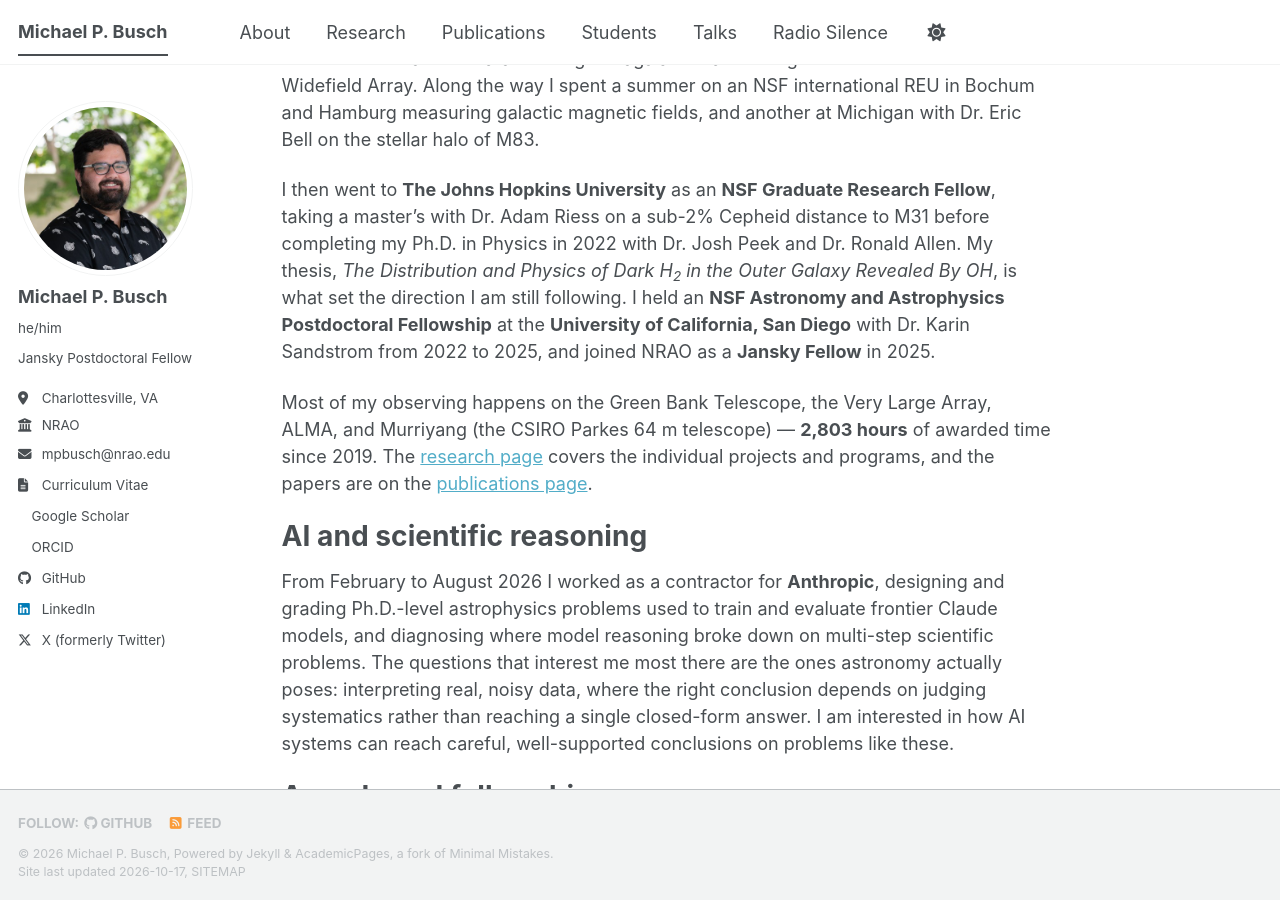
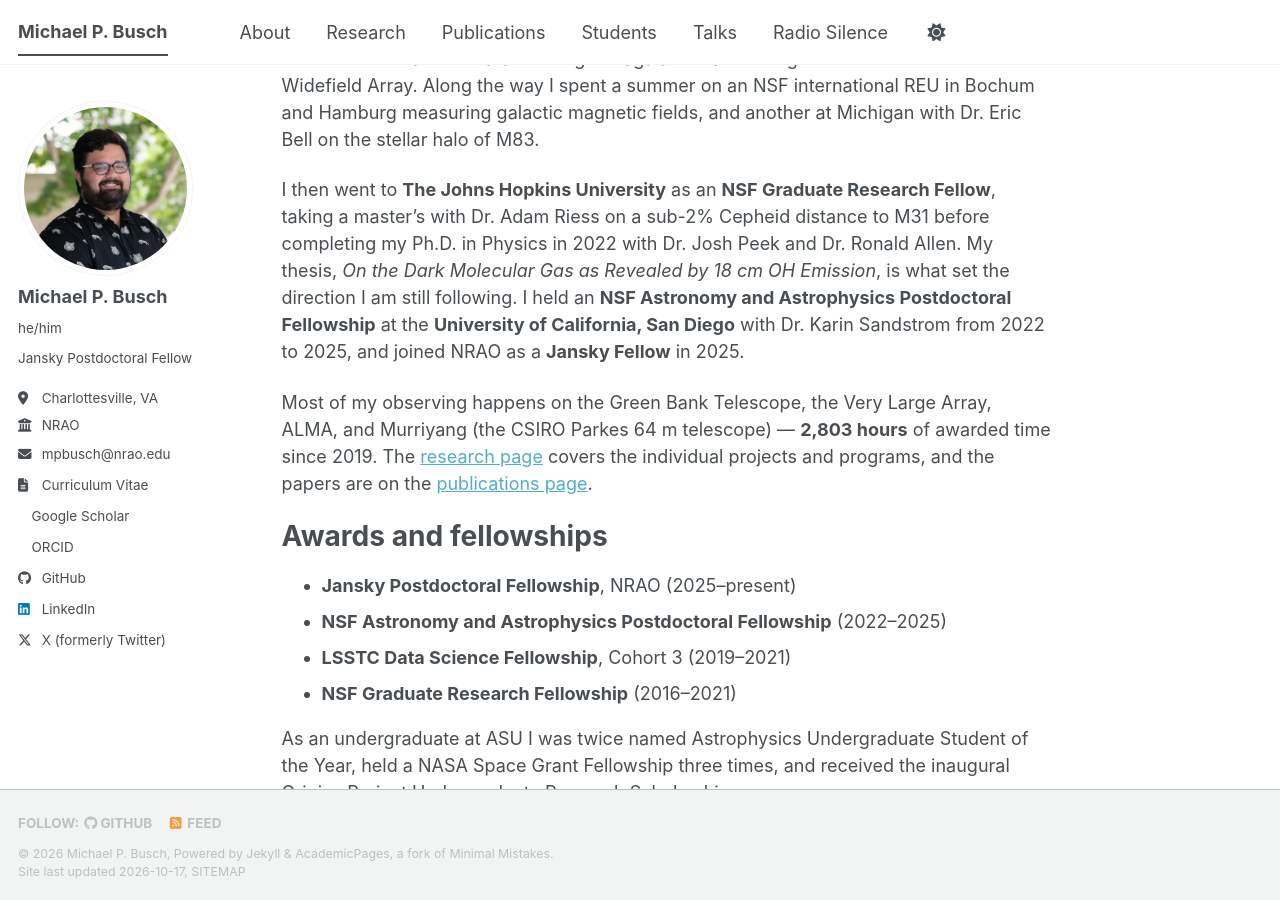
Before and after one commit to mbusch1/mbusch1.github.io, a Jekyll site: the page built from _pages/about.md, in a window 1280 px wide and 900 px high, scrolled down 517 px. Built offline with Jekyll 4.4.1, drawn with Linux system fonts in a browser that asks for light colours; a style sheet for code colours, icons or effects is not loaded.

Commit message:
Remove the AI and scientific reasoning section from About
Also use the JHU-recorded thesis title there.

Co-Authored-By: Claude Opus 5.5 <noreply@anthropic.com>

```diff
--- a/_pages/about.md
+++ b/_pages/about.md
@@ -29,8 +29,8 @@ magnetic fields, and another at Michigan with Dr. Eric Bell on the stellar halo
 
 I then went to **The Johns Hopkins University** as an **NSF Graduate Research Fellow**, taking a
 master's with Dr. Adam Riess on a sub-2% Cepheid distance to M31 before completing my Ph.D. in
-Physics in 2022 with Dr. Josh Peek and Dr. Ronald Allen. My thesis, *The Distribution and Physics
-of Dark H<sub>2</sub> in the Outer Galaxy Revealed By OH*, is what set the direction I am still
+Physics in 2022 with Dr. Josh Peek and Dr. Ronald Allen. My thesis, *On the Dark Molecular Gas as
+Revealed by 18 cm OH Emission*, is what set the direction I am still
 following. I held an **NSF Astronomy and Astrophysics Postdoctoral Fellowship** at the
 **University of California, San Diego** with Dr. Karin Sandstrom from 2022 to 2025, and joined
 NRAO as a **Jansky Fellow** in 2025.
@@ -41,17 +41,6 @@ Most of my observing happens on the Green Bank Telescope, the Very Large Array,
 and Murriyang (the CSIRO Parkes 64 m telescope) — **2,803 hours** of awarded
 time since 2019. The [research page](/research/) covers the individual projects and
 programs, and the papers are on the [publications page](/publications/).
-
-AI and scientific reasoning
-======
-
-From February to August 2026 I worked as a contractor for **Anthropic**, designing and grading
-Ph.D.-level astrophysics problems used to train and evaluate frontier Claude models, and
-diagnosing where model reasoning broke down on multi-step scientific problems. The questions that
-interest me most there are the ones astronomy actually poses: interpreting real, noisy data, where
-the right conclusion depends on judging systematics rather than reaching a single closed-form
-answer. I am interested in how AI systems can reach careful, well-supported conclusions on
-problems like these.
 
 Awards and fellowships
 ======
```
